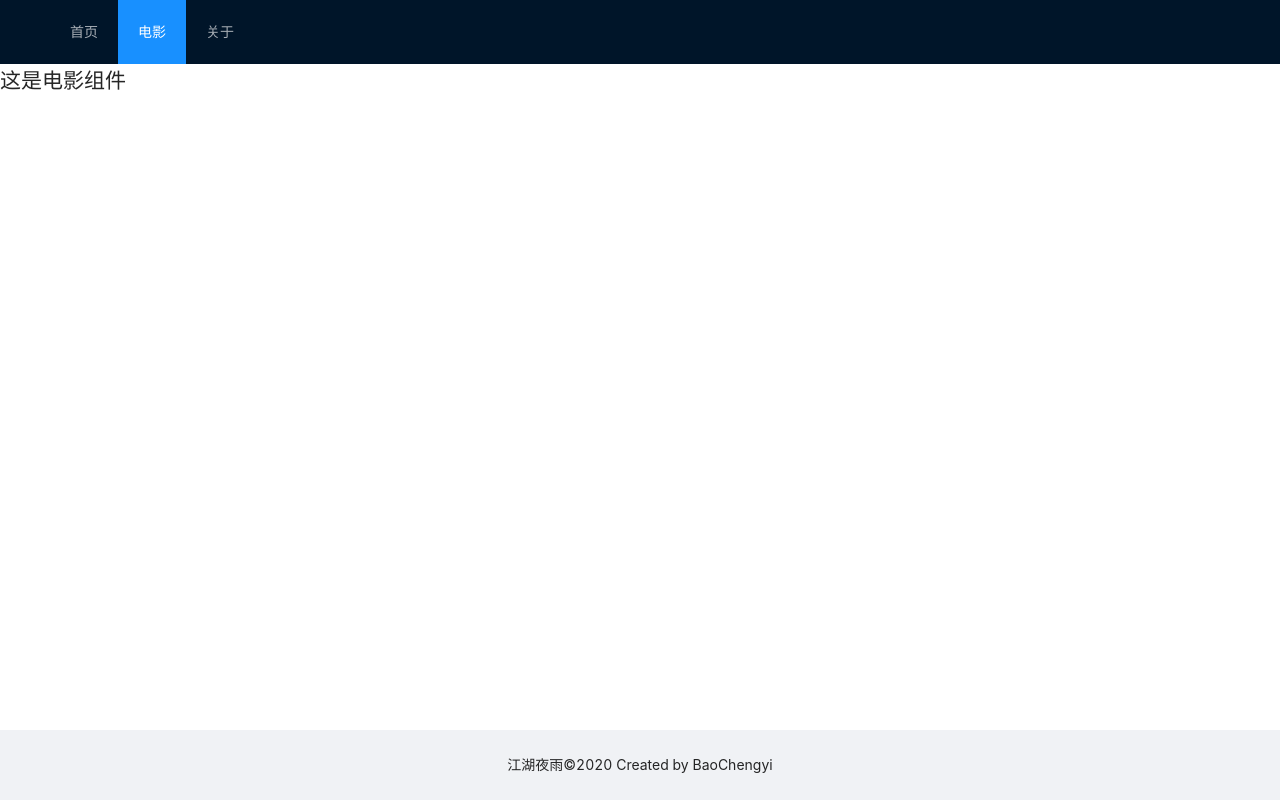
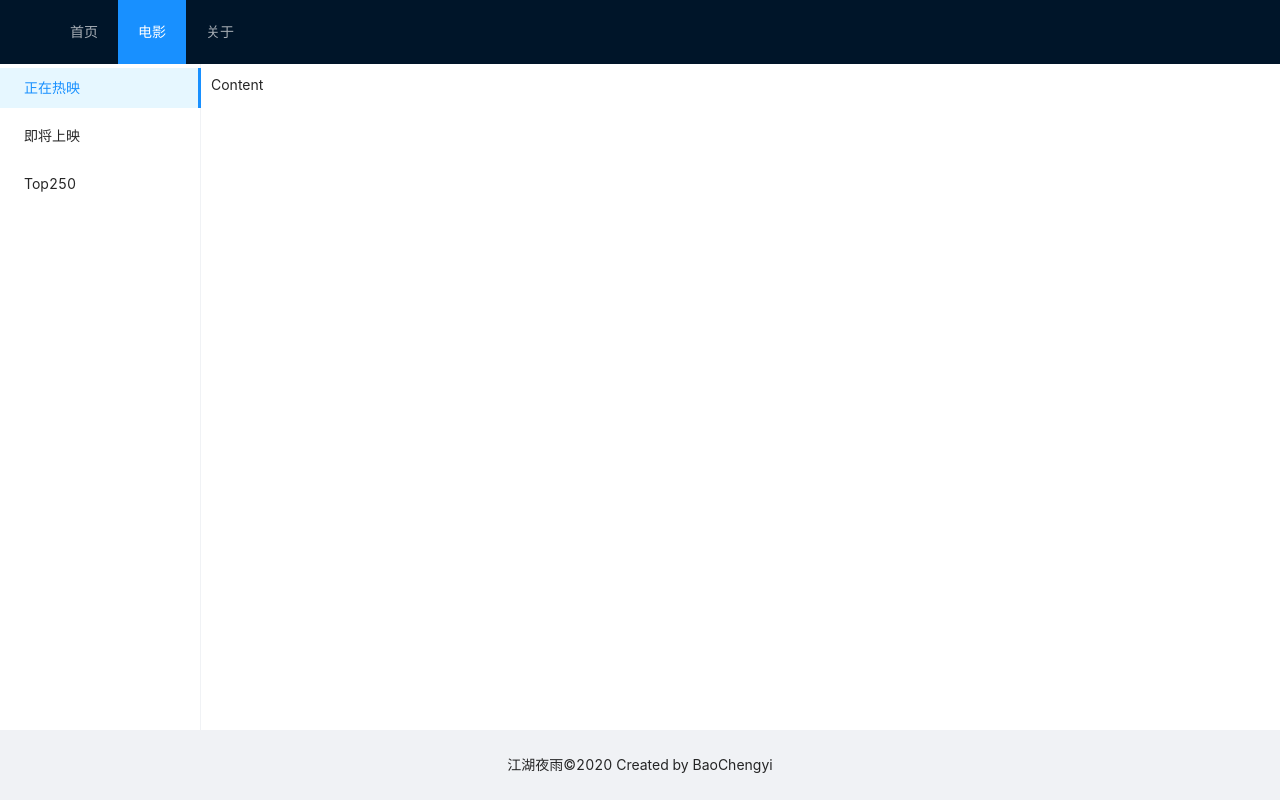
Before and after one commit to bcygsws/ReactMovie, a React app: page /#/home in a window 1280 px wide. Both pictures are taken after a click on the item "电影". Built offline with nearby package versions, Linux system fonts and the light colour scheme.

Commit message:
React框架-电影页面的布局完成

```diff
--- a/src/component/movie/MovieContainer.jsx
+++ b/src/component/movie/MovieContainer.jsx
@@ -1,4 +1,13 @@
 import React from 'react';
+// 导入布局需要的相关组件
+import { Layout, Menu } from 'antd';
+import {
+  UserOutlined,
+  LaptopOutlined,
+  NotificationOutlined,
+} from '@ant-design/icons';
+
+const { Content, Sider } = Layout;
 export default class Movie extends React.Component {
   constructor(props) {
     super(props);
@@ -6,9 +15,31 @@ export default class Movie extends React.Component {
   }
   render() {
     return (
-      <div>
-        <h1>这是电影组件</h1>
-      </div>
+      <Layout style={{ height: '100%' }}>
+        <Sider width={200} className="site-layout-background">
+          <Menu
+            mode="inline"
+            defaultSelectedKeys={['1']}
+            style={{ height: '100%', borderRight: 0 }}>
+            <Menu.Item key="1">正在热映</Menu.Item>
+            <Menu.Item key="2">即将上映</Menu.Item>
+            <Menu.Item key="3">Top250</Menu.Item>
+          </Menu>
+        </Sider>
+        {/* 通过查看控制台代码，它的类样式名称为ant-layout background:#f0f2f5，为灰色，设置其padding-left后，其子容器为白色背景，这样就出现了一条灰色竖线*/}
+        <Layout style={{ paddingLeft: '1px' }}>
+          <Content
+            className="site-layout-background"
+            style={{
+              padding: 10,
+              margin: 0,
+              minHeight: 280,
+              backgroundColor: '#fff',
+            }}>
+            Content
+          </Content>
+        </Layout>
+      </Layout>
     );
   }
 }
```
